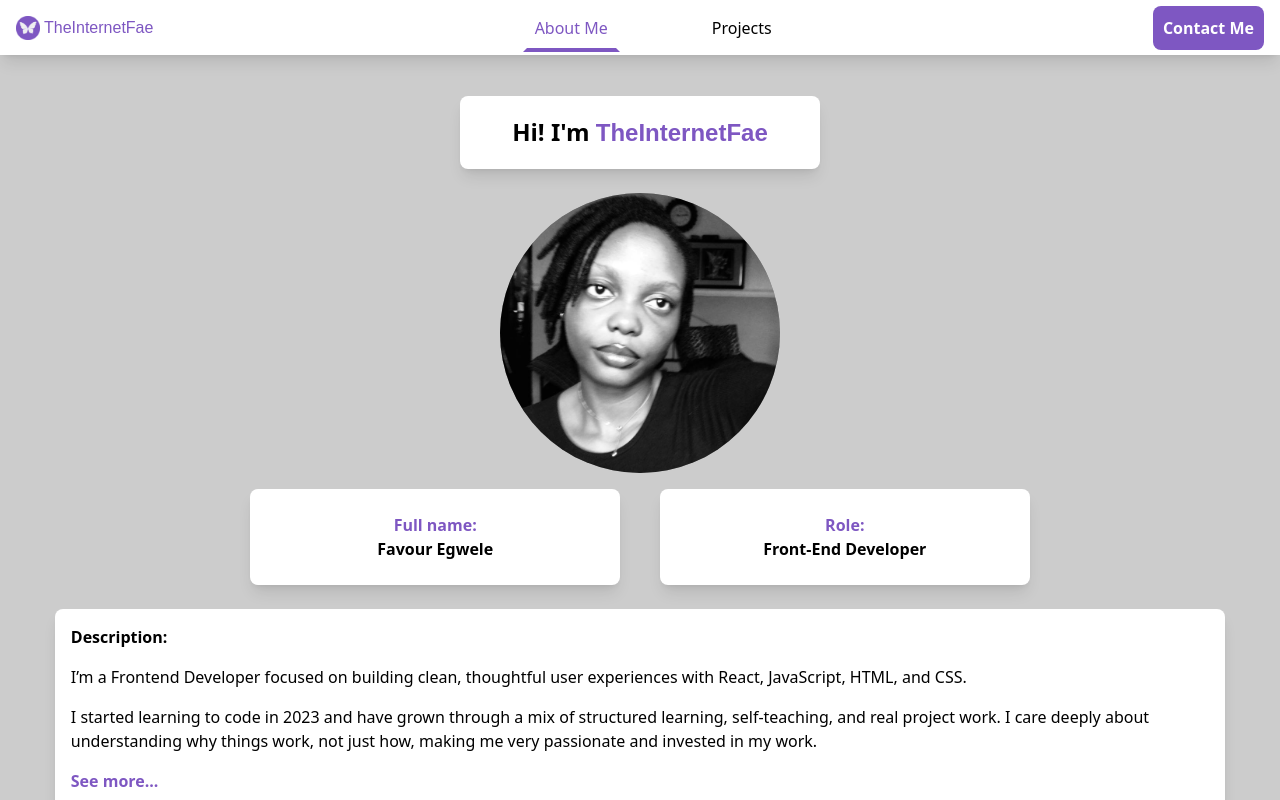
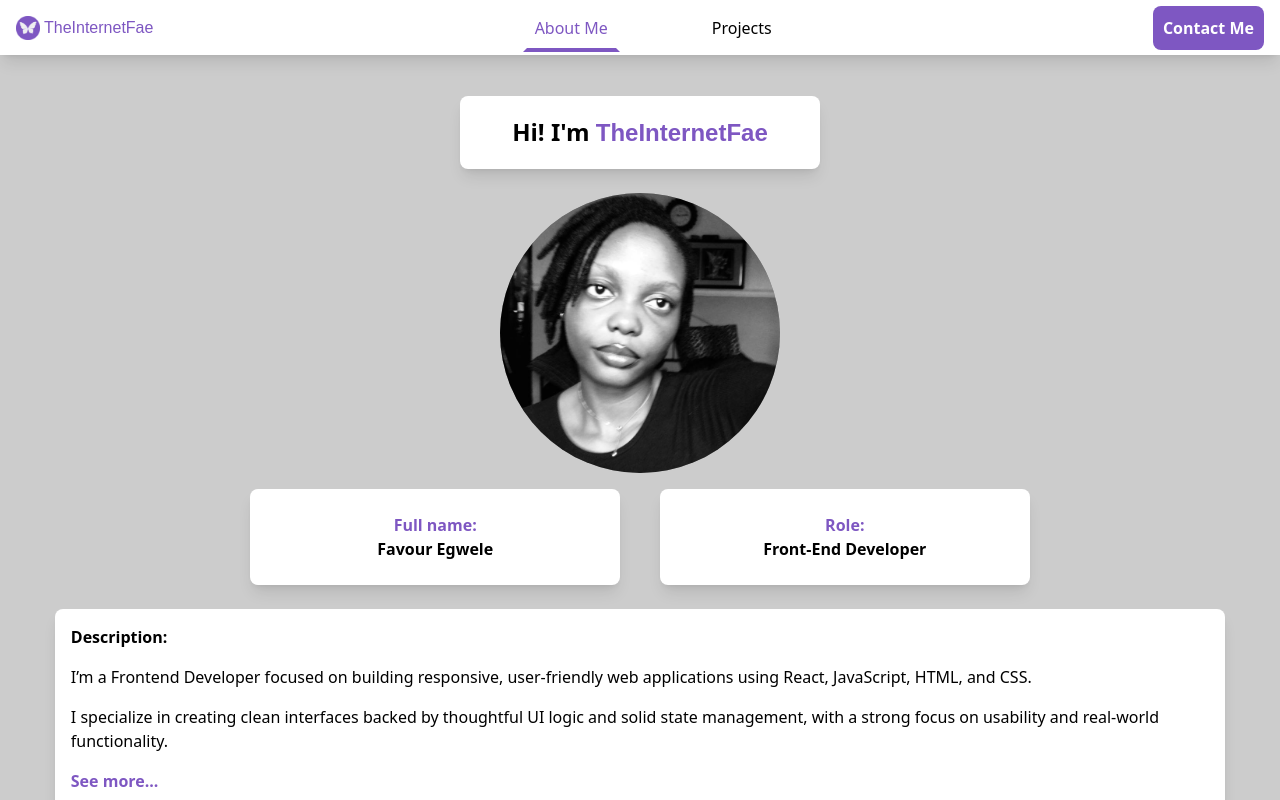
Before and after one commit to theinternetfae/My-Portfolio, a React (Vite) app: page /#/ in a window 1280 px wide. Built offline with nearby package versions, Linux system fonts and the light colour scheme; a web font is replaced by a local one.

Commit message:
Edited my About me description

```diff
--- a/src/About.jsx
+++ b/src/About.jsx
@@ -76,14 +76,18 @@ function About() {
             <div className="desc">
                 <h2>Description:</h2>
                 <div className="full-desc">
-                    <p>I’m a Frontend Developer focused on building clean, thoughtful user experiences with React, JavaScript, HTML, and CSS.</p>
-                    <p>I started learning to code in 2023 and have grown through a mix of structured learning, self-teaching, and real project work. I care deeply about understanding why things work, not just how, making me very passionate and invested in my work.</p>
+
+                    <p>I’m a Frontend Developer focused on building responsive, user-friendly web applications using React, JavaScript, HTML, and CSS.</p>
+
+                    <p>I specialize in creating clean interfaces backed by thoughtful UI logic and solid state management, with a strong focus on usability and real-world functionality.</p>
 
                     {expanded && (
                         <>
-                            <p>Right now, I’m building personal projects that showcase my skill and understanding such as <b>Optima</b> and <b>GirlyPop</b> which you can see in my Projects. So far, working on these projects have helped me sharpen my skills in state management, UI logic, and thoughtful UX. I’m especially interested in building clean, maintainable systems and learning how real-world applications are structured behind the scenes.</p>
-                            <p>I’m still early in my journey, but I’m consistent, curious, and not afraid to sit with hard problems until they make sense. I’m excited to keep growing, collaborating, and eventually contributing to teams that value intentional development and continuous learning.</p>
-                            <p>I'm currently seeking out Internship or Junior dev roles where I have guidance on my work and room to grow.</p>
+                            <p>I’ve built projects like Optima, a task management app with Appwrite integration, where I handled authentication, data persistence, and dynamic UI updates. Through projects like this, I’ve developed a deeper understanding of how frontend systems connect to real backends and how to structure scalable, maintainable code.</p>
+
+                            <p>I care about understanding how things work under the hood, not just making them work. This pushes me to write better, more intentional code and continuously improve my approach.</p>
+
+                            <p>I’m currently seeking internship or junior frontend roles where I can contribute, learn from experienced developers, and grow in a collaborative environment.</p>
                         </>
                     )}
 
--- a/src/jsFiles/projects.js
+++ b/src/jsFiles/projects.js
@@ -2,7 +2,12 @@ export const projects = [
     {
         id: 0,
         name: "Optima",
+        subtitle: "Adaptive productivity app",
         banner: "./images/Optima-Logo.png",
+        problem: "Most productivity apps treat all users the same, encouraging rigid task tracking that often leads to inconsistency or burnout. They don’t adapt to how users actually behave over time.",
+        solution: "Optima is a productivity app that analyzes task completion patterns and dynamically adjusts its behavior based on user consistency. Instead of enforcing a fixed system, it introduces a self-evolving approach that encourages sustainable productivity by responding to how users interact with their tasks.",
+        features: ["Dynamic task system that adapts based on user completion patterns", "Real-time data persistence and syncing using Appwrite", "User authentication for personalized task management", "Smart feedback loop that adjusts expectations based on consistency", "Clean, responsive UI designed for ease of use across devices"],
+        challenges: "Built a system that responds to user behavior over time, which required managing asynchronous data, structuring state effectively, and designing UI logic that reflects changing conditions without breaking user experience.",
         description: "Optima is a productivity app that analyzes task completion patterns to dynamically adapt its behavior. Its core feature, a self-evolving system, adjusts based on user consistency to encourage sustainable productivity rather than burnout.",
         langTools: ["HTML", "React", "TailwindCSS", "Appwrite"],
         gitLink: "https://github.com/theinternetfae/Optima-V.2.git",
```
